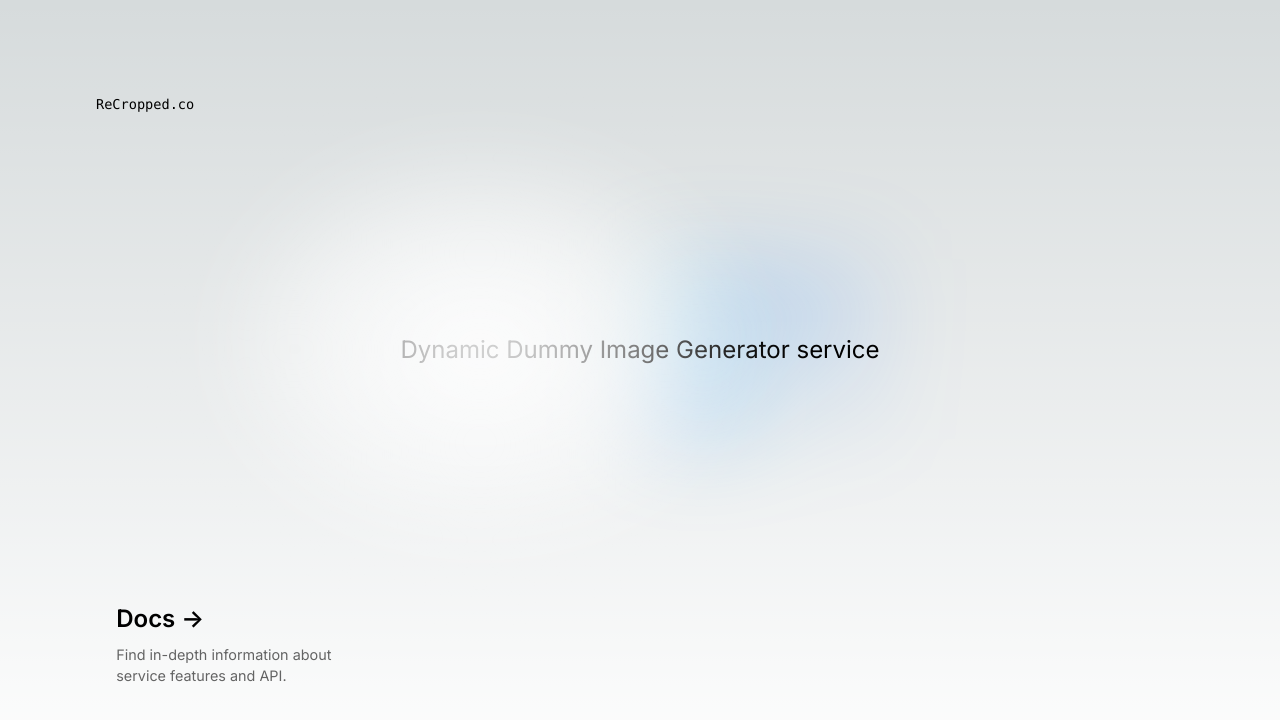
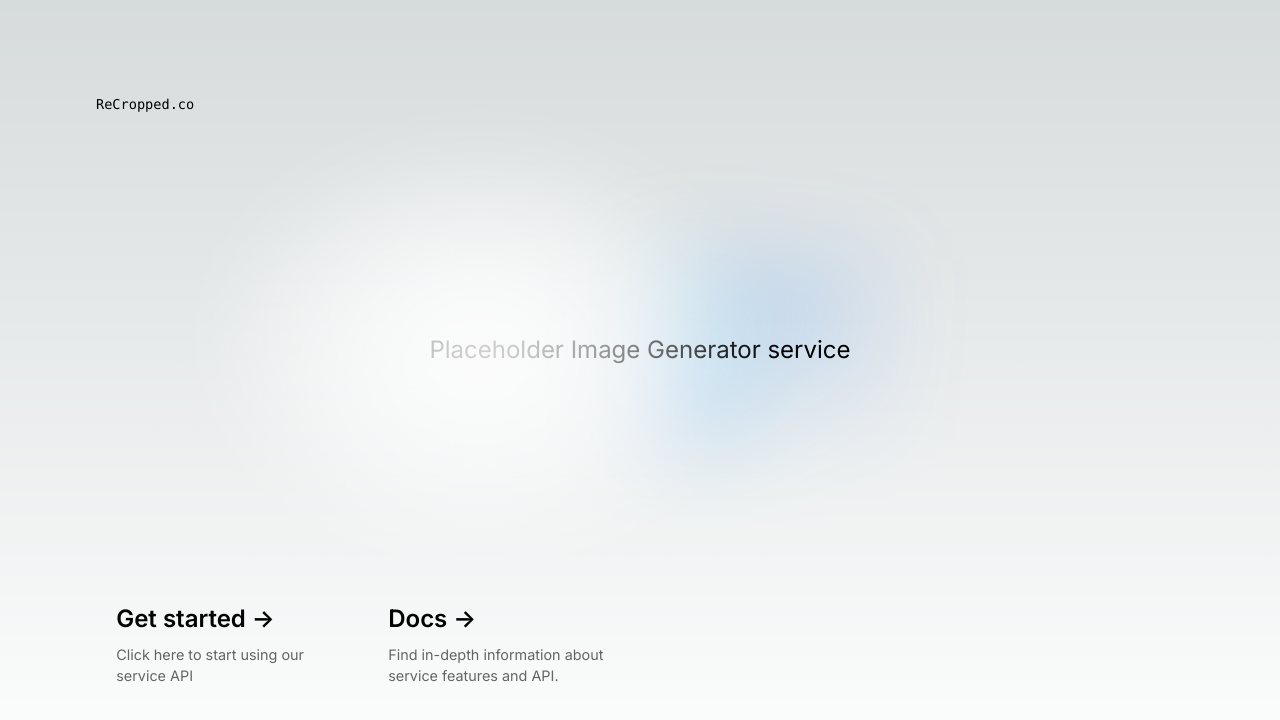
Before and after one commit to EugeneKwasny/recropped.co, a Next.js app: page / in a window 1280 px wide. Shown: the top 720 px of the page. Built offline with nearby package versions, Linux system fonts and the light colour scheme.

Commit message:
Update markup

```diff
--- a/app/layout.js
+++ b/app/layout.js
@@ -4,8 +4,8 @@ import { Inter } from 'next/font/google'
 const inter = Inter({ subsets: ['latin'] })
 
 export const metadata = {
-  title: 'Create Next App',
-  description: 'Generated by create next app',
+  title: 'ReCropped.co - Placeholder image generator',
+  description: 'Free & easily customizable placeholder image generator service.',
 }
 
 export default function RootLayout({ children }) {
--- a/app/page.js
+++ b/app/page.js
@@ -4,15 +4,23 @@ import styles from './page.module.css'
 export default function Home() {
   return (
     <main className={styles.main}>
-      <div className={styles.description}>
-        ReCropped.co
-      </div>
+      <div className={styles.description}>ReCropped.co</div>
 
       <div className={styles.center}>
-        <p>Dynamic Dummy Image Generator service</p>
+        <p>Placeholder Image Generator service</p>
       </div>
-
       <div className={styles.grid}>
+      <a
+          href="https://api.recropped.co/image?width=500&height=200"
+          className={styles.card}
+          target="_blank"
+          rel="noopener noreferrer"
+        >
+          <h2>
+            Get started <span>-&gt;</span>
+          </h2>
+          <p>Click here to start using our service API</p>
+        </a>
         <a
           href="https://docs.recropped.co"
           className={styles.card}
```
